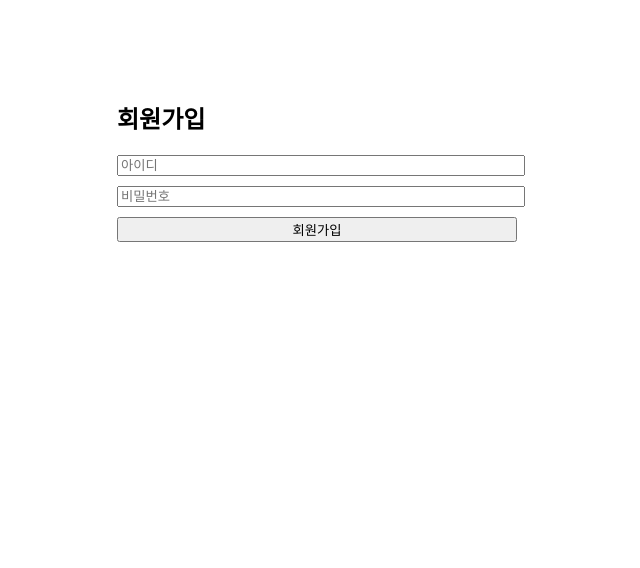
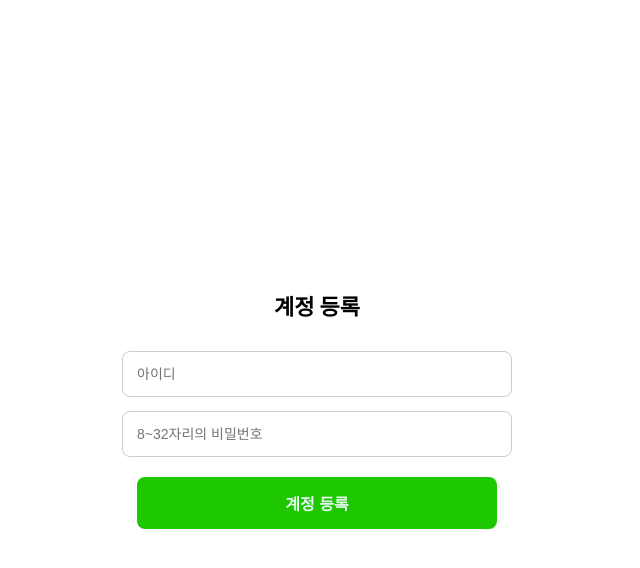
Before and after one commit to chang-ook/book_system, a React (Create React App) app in the folder frontend/: page /signup in a window 1280 px wide. Shown: the top 568 px of the page, without its empty margins (323-963 px from the left). Built offline with nearby package versions, Linux system fonts and the light colour scheme.

Commit message:
최종종

```diff
--- a/frontend/src/pages/RegisterLoginPage.jsx
+++ b/frontend/src/pages/RegisterLoginPage.jsx
@@ -22,23 +22,66 @@ function RegisterPage() {
   };
 
   return (
-    <div style={{ maxWidth: '400px', margin: '100px auto' }}>
-      <h2>회원가입</h2>
+    <div style={{
+      display: 'flex',
+      flexDirection: 'column',
+      justifyContent: 'center',
+      alignItems: 'center',
+      minHeight: '100vh',
+      backgroundColor: '#fff',
+      padding: '0 20px',
+    }}>
+      <h2 style={{ fontSize: '22px', marginBottom: '30px' }}>계정 등록</h2>
+
       <input
         type="text"
         placeholder="아이디"
         value={username}
         onChange={(e) => setUsername(e.target.value)}
-        style={{ display: 'block', margin: '10px 0', width: '100%' }}
+        style={{
+          width: '100%',
+          maxWidth: '360px',
+          padding: '14px',
+          marginBottom: '14px',
+          borderRadius: '8px',
+          border: '1px solid #ccc',
+          fontSize: '14px',
+        }}
       />
+
       <input
         type="password"
-        placeholder="비밀번호"
+        placeholder="8~32자리의 비밀번호"
         value={password}
         onChange={(e) => setPassword(e.target.value)}
-        style={{ display: 'block', margin: '10px 0', width: '100%' }}
+        style={{
+          width: '100%',
+          maxWidth: '360px',
+          padding: '14px',
+          marginBottom: '20px',
+          borderRadius: '8px',
+          border: '1px solid #ccc',
+          fontSize: '14px',
+        }}
       />
-      <button onClick={handleRegister} style={{ width: '100%' }}>회원가입</button>
+
+      <button
+        onClick={handleRegister}
+        style={{
+          width: '100%',
+          maxWidth: '360px',
+          padding: '14px',
+          backgroundColor: '#1ec800',
+          color: '#e6f7f4',
+          fontWeight: 'bold',
+          border: 'none',
+          borderRadius: '8px',
+          fontSize: '16px',
+          cursor: 'pointer',
+        }}
+      >
+        계정 등록
+      </button>
     </div>
   );
 }
```
